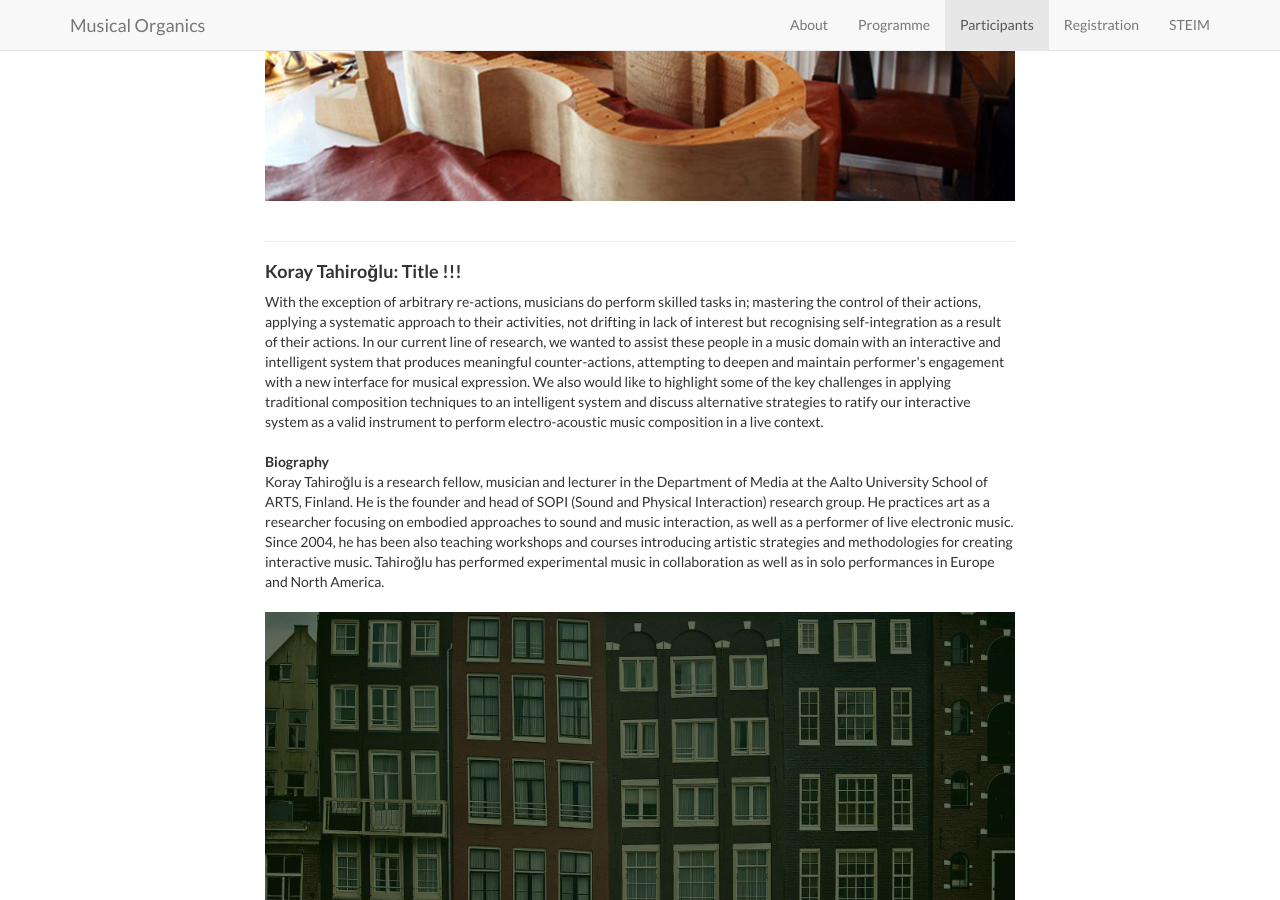
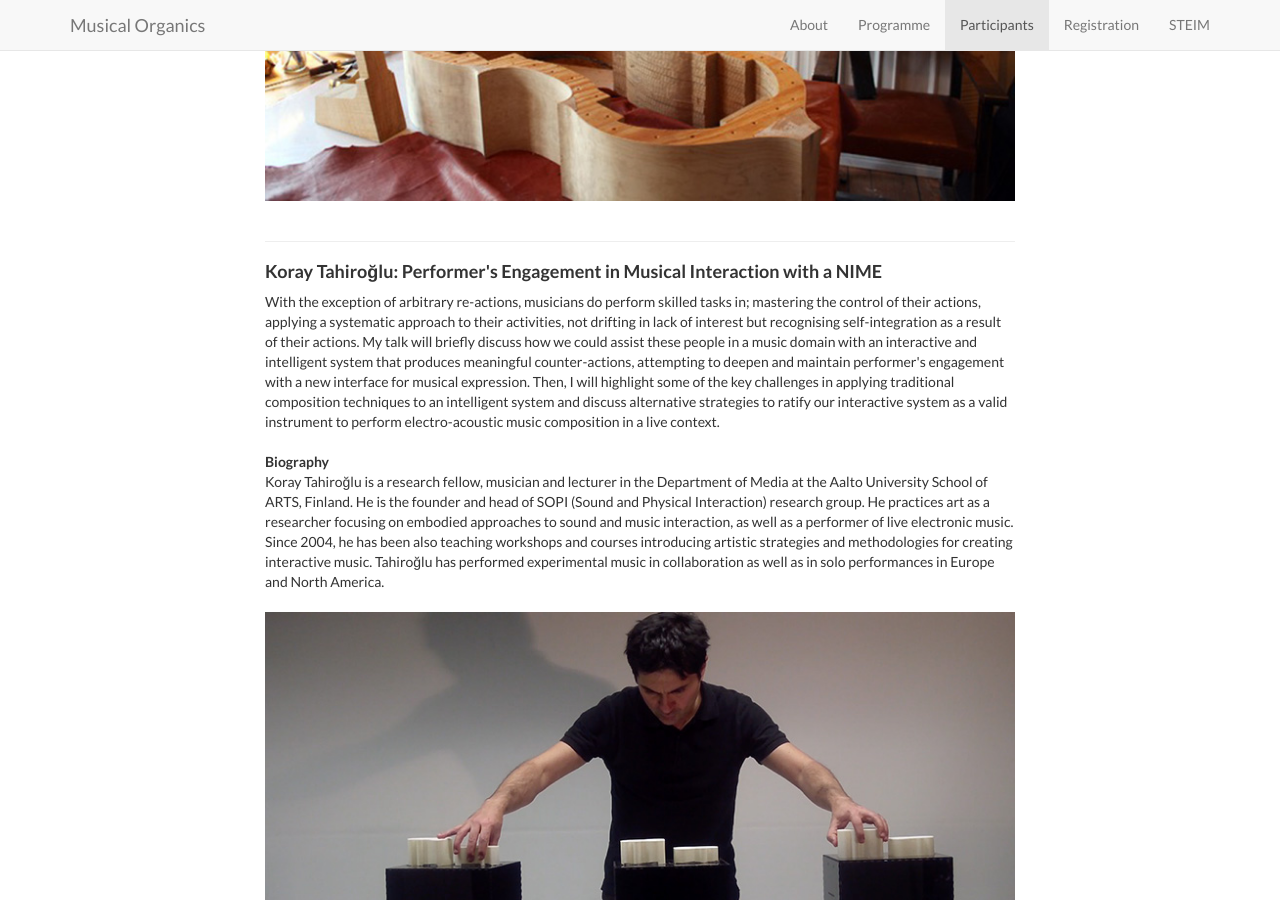
Before and after one commit to thormagnusson/steim, a Jekyll site: the page built from index.html, in a window 1280 px wide and 900 px high, scrolled down 4678 px. Built offline with Jekyll 4.4.1, drawn with Linux system fonts in a browser that asks for light colours.

Commit message:
programme update

```diff
--- a/_includes/participants.html
+++ b/_includes/participants.html
@@ -57,16 +57,16 @@
 
 
             <br><hr>
-            <h4><b>Koray Tahiroğlu: Title !!!</b></h4>
+            <h4><b>Koray Tahiroğlu: Performer's Engagement in Musical Interaction with a NIME</b></h4>
 
-            With the exception of  arbitrary re-actions, musicians do perform skilled tasks in; mastering the control of their actions, applying a systematic approach to their  activities, not drifting in lack of interest  but  recognising self-integration as a result of their actions. In our current line of research, we wanted to assist these people in a music domain with an interactive and intelligent system that produces meaningful counter-actions, attempting to deepen and maintain performer's engagement with a new interface for musical expression. We also would like to highlight some of the key challenges in applying traditional composition techniques to an intelligent system and discuss alternative strategies to ratify our interactive system as a valid instrument to perform electro-acoustic music composition in a live context. <br>
+            With the exception of arbitrary re-actions, musicians do perform skilled tasks in; mastering the control of their actions, applying a systematic approach to their activities, not drifting in lack of interest but recognising self-integration as a result of their actions. My talk will briefly discuss how we could assist these people in a music domain with an interactive and intelligent system that produces meaningful counter-actions, attempting to deepen and maintain performer's engagement with a new interface for musical expression. Then, I will highlight some of the key challenges in applying traditional composition techniques to an intelligent system and discuss alternative strategies to ratify our interactive system as a valid instrument to perform electro-acoustic music composition in a live context. <br>
 
             <br><b>Biography</b><br>
 
             Koray Tahiroğlu is a research fellow, musician and lecturer in the Department of Media at the Aalto University School of ARTS, Finland. He is the founder and head of SOPI (Sound and Physical Interaction) research group. He practices art as a researcher focusing on embodied approaches to sound and music interaction, as well as a performer of live electronic music. Since 2004, he has been also teaching workshops and courses introducing artistic strategies and methodologies for creating interactive music. Tahiroğlu has performed experimental music in collaboration as well as in solo performances in Europe and North America.<br><br>
 
             <div class="image-wrapper">
-            <img src="img/banner-bg.jpg" alt="Koray Tahiroğlu" class="scale-image" />
+            <img src="img/koray.jpg" alt="Koray Tahiroğlu" class="scale-image" />
             </div>
 
             <br><hr>
```
Also changed, not shown: img/koray.jpg (added).
